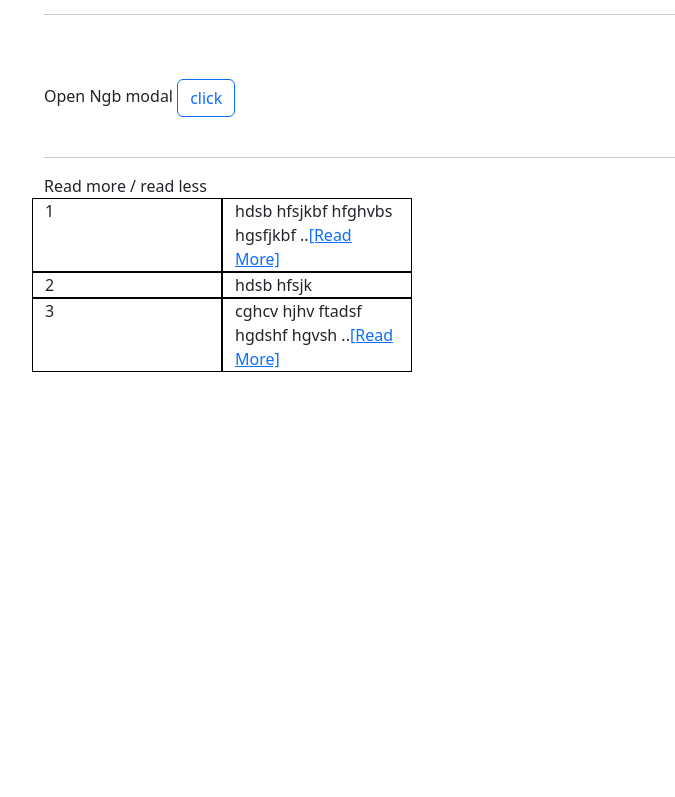
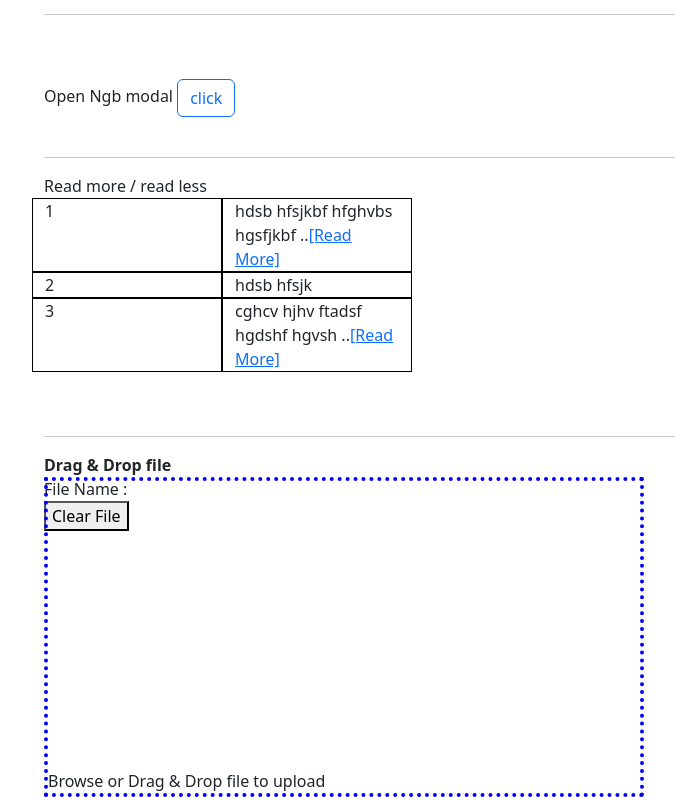
Before and after one commit to shivikki/ExcelUpload, an Angular app in the folder FileUpload/Angular/fileUpload/: page / in a window 1280 px wide. Shown: the part 261-1058 px from the top of the page, without its empty margins (38-713 px from the left). Before the commit the page ends 800 px from the top, so only its background shows below. Built offline with nearby package versions, Linux system fonts and the light colour scheme.

Commit message:
drag & drop files

```diff
--- a/FileUpload/Angular/fileUpload/src/app/components/upload/upload.component.html
+++ b/FileUpload/Angular/fileUpload/src/app/components/upload/upload.component.html
@@ -38,11 +38,23 @@
             <a href="javascript:;" *ngIf="data.content.length>30 && data.isReadMore==false"
                 (click)="data.isReadMore=!data.isReadMore">[Read More]</a>
 
-            <a href="javascript:;" *ngIf="data.isReadMore==true" (click)="data.isReadMore=!data.isReadMore">[Read Less]</a>
+            <a href="javascript:;" *ngIf="data.isReadMore==true" (click)="data.isReadMore=!data.isReadMore">[Read
+                Less]</a>
         </div>
-
-
-
     </div>
 
+    <br><br><hr>
+    <b>Drag & Drop file</b>
+    <div class="fileContainer">
+        <input type="file" class="file" (change)="getDragFile($event)" >
+        <div>Browse or Drag & Drop file to upload</div>
+    </div>
+    <br>
+    <div>
+         File Name : <span *ngIf="fileDrag!=undefined">{{fileDrag.name}}</span>
+        <br>
+        <button (click)="fileDrag = undefined">Clear File</button>
+    </div>
+
+    <br><br><br>
 </div>
--- a/FileUpload/Angular/fileUpload/src/app/components/upload/upload.component.scss
+++ b/FileUpload/Angular/fileUpload/src/app/components/upload/upload.component.scss
@@ -1,3 +1,5 @@
+$colorPrimary:blue;
+
 .tableDiv > div{
     border:1px solid black;
 }
@@ -6,3 +8,16 @@
     height: 20px;
     overflow: hidden;
 }
+
+.fileContainer{
+    width:600px;
+    border:4px dotted $colorPrimary;
+    position: absolute;
+
+    .file{
+        opacity: 0;
+        padding:9rem;
+        width:auto;
+        height:5rem;
+    }
+}
--- a/FileUpload/Angular/fileUpload/src/app/components/upload/upload.component.ts
+++ b/FileUpload/Angular/fileUpload/src/app/components/upload/upload.component.ts
@@ -15,6 +15,8 @@ export class UploadComponent implements OnInit {
   constructor(private http:HttpClient, private ngbModal:NgbModal) { }
   public modalRef:any;
   public file:any;
+  public fileDrag:any;
+  public fileResult='';
 
   //for read more read less
   public contentList=[{
@@ -73,4 +75,11 @@ export class UploadComponent implements OnInit {
     this.contentList[i].isReadMore=!this.contentList[i].isReadMore;
 
  }
+
+ getDragFile(event:any){
+  //drag multiple files
+  this.fileDrag=event.target.files[0];
+
+  console.log(this.fileDrag)
+ }
 }
```
